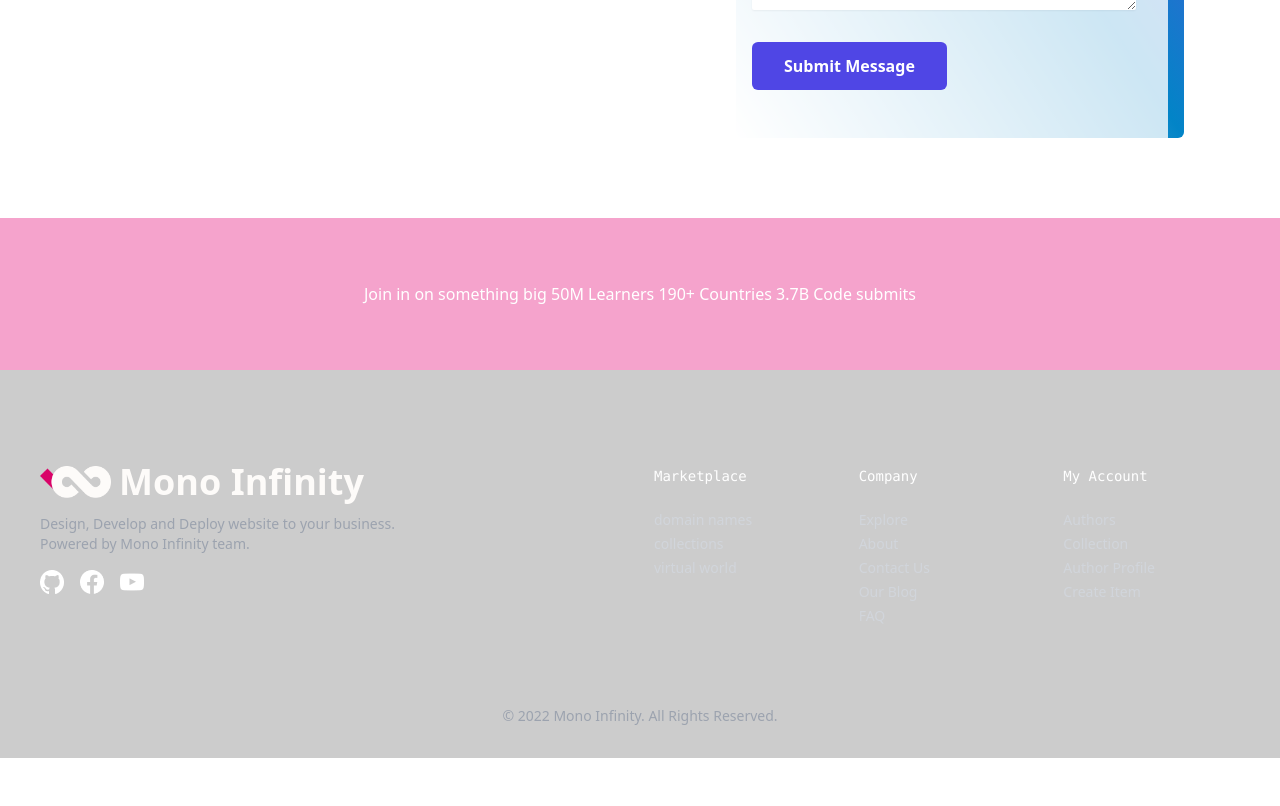
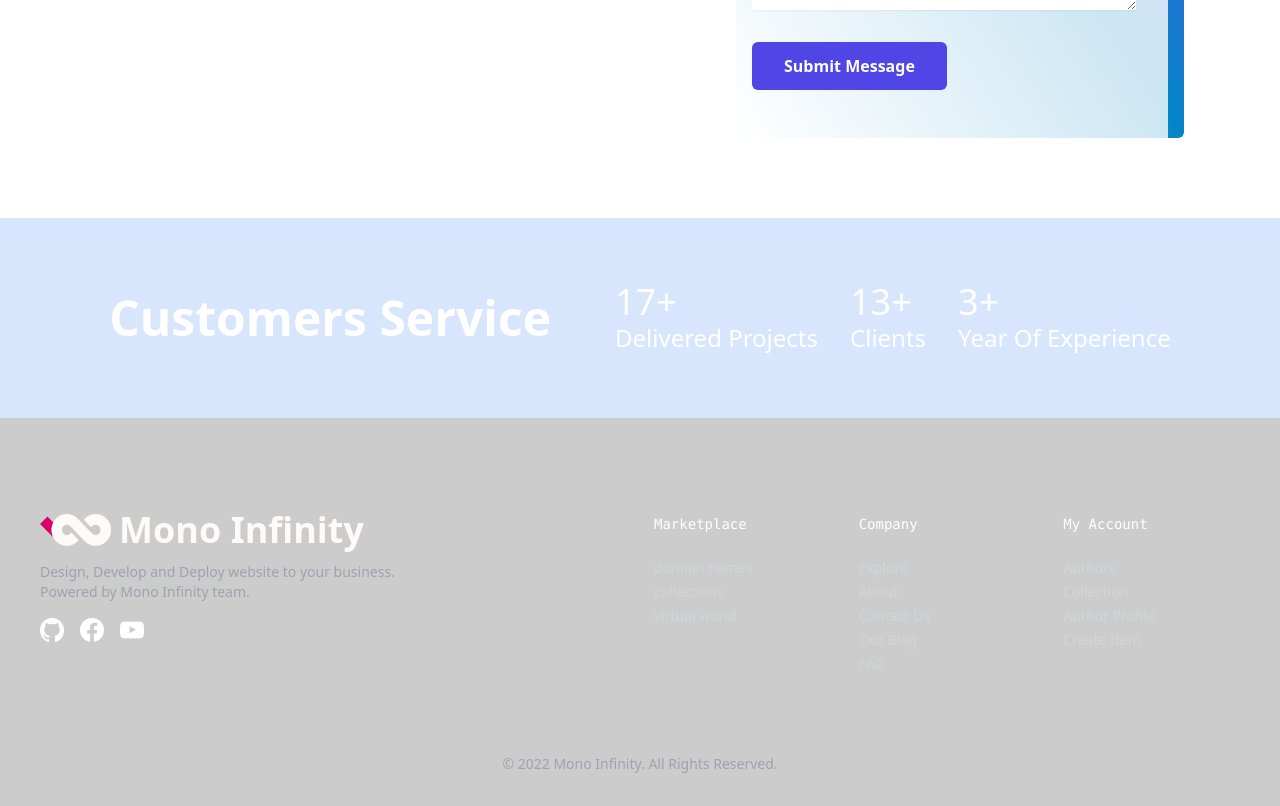
Before and after one commit to MonoInfinity/mono-next-landing-kit, a Next.js app: page / in a window 1280 px wide. Shown: the part 3766-4572 px from the top of the page. Before the commit the page ends 4524 px from the top, so only its background shows below. Built offline with nearby package versions, Linux system fonts and the light colour scheme; no server answers; what tailwind-children would draw is missing.

Commit message:
Counting

```diff
--- a/package.json
+++ b/package.json
@@ -33,6 +33,7 @@
         "query-string": "^7.1.1",
         "react": "18.2.0",
         "react-autocomplete": "^1.8.1",
+        "react-countup": "^6.3.2",
         "react-dom": "18.2.0",
         "react-hook-form": "^7.34.0",
         "react-indiana-drag-scroll": "^2.2.0",
@@ -41,6 +42,7 @@
         "react-responsive-carousel": "^3.2.23",
         "react-table": "^7.8.0",
         "react-toastify": "^9.0.8",
+        "react-visibility-sensor": "^5.1.1",
         "redux-saga": "^1.2.1",
         "swiper": "^8.4.4",
         "tailwind-children": "^0.5.0",
--- a/pages/index.tsx
+++ b/pages/index.tsx
@@ -11,6 +11,8 @@ import { Contact } from '../src/core/components/contacts';
 import { Devices, DeviceType } from '../src/core/components/devices';
 import clsx from 'clsx';
 import { ArrowPathIcon, CloudArrowUpIcon, CogIcon, LockClosedIcon, ServerIcon, ShieldCheckIcon } from '@heroicons/react/24/outline';
+import CountUp from 'react-countup';
+import ReactVisibilitySensor from 'react-visibility-sensor';
 
 interface HomePageProps {}
 
@@ -262,9 +264,50 @@ const HomePage: React.FC<HomePageProps> = () => {
                             <Contact />
                         </div>
                     </div>
-                    <div className="w-full py-16 mb-4 bg-pink-500 bg-opacity-50 lg:mb-12 ">
-                        <div className="flex flex-col items-center justify-center mx-auto space-y-8 max-w-app">
-                            Join in on something big 50M Learners 190+ Countries 3.7B Code submits
+                    <div className="flex justify-center w-full px-4 py-16 mb-4 bg-blue-500/20 lg:mb-12">
+                        <div className="flex flex-col items-center justify-center space-x-0 space-y-6 lg:space-x-16 lg:space-y-0 lg:flex-row max-w-app">
+                            <p className="text-5xl font-semibold">Customers Service</p>
+                            <div className="flex space-x-8 text-2xl">
+                                <div className="flex flex-col">
+                                    <p className="text-4xl">
+                                        <CountUp start={1} end={17} duration={2}>
+                                            {({ countUpRef, start }) => (
+                                                <ReactVisibilitySensor onChange={start} delayedCall>
+                                                    <span ref={countUpRef} />
+                                                </ReactVisibilitySensor>
+                                            )}
+                                        </CountUp>
+                                        +
+                                    </p>
+                                    <p>Delivered Projects</p>
+                                </div>
+                                <div className="flex flex-col">
+                                    <p className="text-4xl">
+                                        <CountUp start={1} end={13} duration={2}>
+                                            {({ countUpRef, start }) => (
+                                                <ReactVisibilitySensor onChange={start} delayedCall>
+                                                    <span ref={countUpRef} />
+                                                </ReactVisibilitySensor>
+                                            )}
+                                        </CountUp>
+                                        +
+                                    </p>
+                                    <p>Clients</p>
+                                </div>
+                                <div className="flex flex-col">
+                                    <p className="text-4xl">
+                                        <CountUp start={1} end={3} duration={1}>
+                                            {({ countUpRef, start }) => (
+                                                <ReactVisibilitySensor onChange={start} delayedCall>
+                                                    <span ref={countUpRef} />
+                                                </ReactVisibilitySensor>
+                                            )}
+                                        </CountUp>
+                                        +
+                                    </p>
+                                    <p>Year Of Experience</p>
+                                </div>
+                            </div>
                         </div>
                     </div>
                 </div>
```
Also changed, not shown: 1 other file (tests, documents, lock files or other folders).
